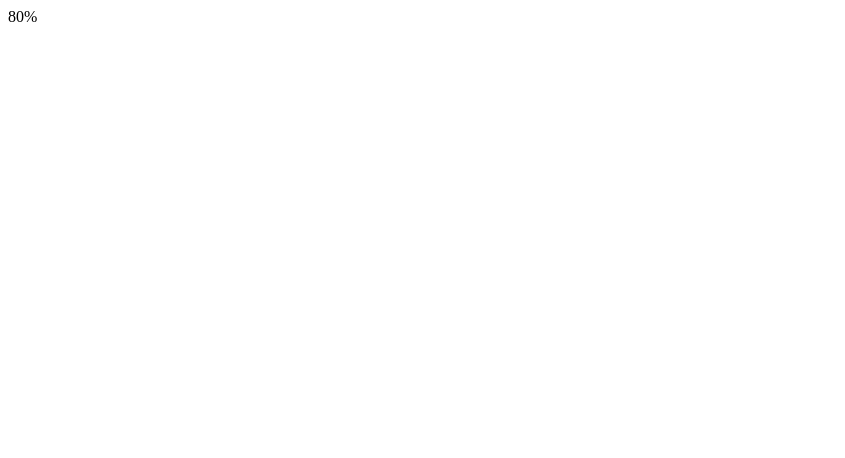
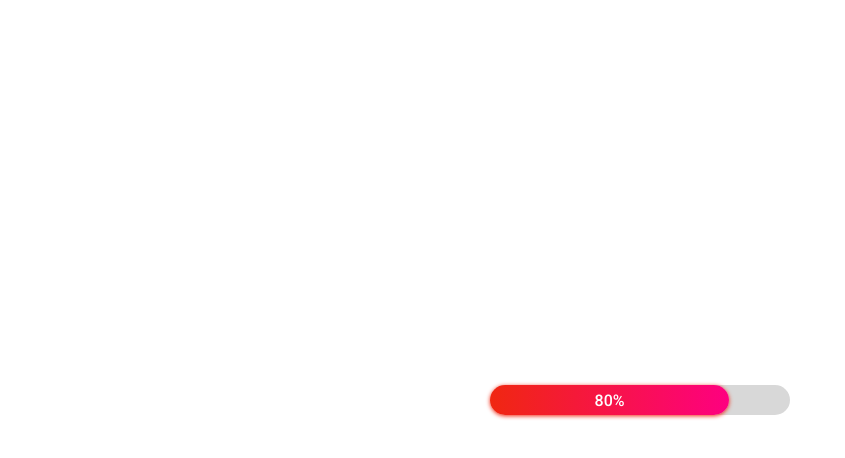
Before and after one commit to henriquesantos588/progress-bar, a plain HTML site: page index.html in a window 1280 px wide. Shown: the whole page, without its empty margins (0-845 px from the left). Drawn offline with Linux system fonts and the light colour scheme.

Commit message:
Novos arquivos versionados

```diff
--- a/index.html
+++ b/index.html
@@ -4,7 +4,8 @@
         <meta charset="UTF-8">
         <meta http-equiv="X-UA-Compatible" content="IE=edge">
         <meta name="viewport" content="width=device-width, initial-scale=1.0">
-    <title>Document</title>
+        <title>Progress-bar</title>
+        <link rel= "stylesheet" href="styles.css">
     </head>
     <body>
         <div class="progress">
@@ -12,6 +13,6 @@
             80%
             </div>
         </div>
-
+    <script src="script.js"></script>
     </body>
 </html>
--- /dev/null
+++ b/script.js
@@ -0,0 +1,7 @@
+const progress = document.querySelector('.progress-done');
+
+
+setTimeout(() => {
+  progress.style.opacity = 1;
+  progress.style.width = progress.getAttribute('data-done') + '%';
+}, 500);
--- /dev/null
+++ b/styles.css
@@ -0,0 +1,33 @@
+@charset "UTF-8";
+
+@import url('https://fonts.googleapis.com/css2?family=Roboto:wght@500&display=swap');
+
+body {
+  font-family: "roboto", sans-serif;
+  display: flex;
+  align-items: center;
+  justify-content: center;
+  height: 100vh;
+  margin: 0;
+}
+
+.progress {
+  background: #d8d8d8;
+  border-radius: 20px;
+  height: 30px;
+  width: 300px;
+}
+
+.progress-done {
+  background: linear-gradient(to left, #FF0080, #f12711);
+  box-shadow: 0 2px 2px -4px #f5af19, 0 1px 4px #f12711;
+  border-radius: 20px;
+  color: #fff;
+  display: flex;
+  align-items: center;
+  justify-content: center;
+  opacity: 0;
+  height: 100%;
+  width: 0px;
+  transition: 5s ease;
+}
```
Lines whose indentation alone changed are shown as unchanged.
